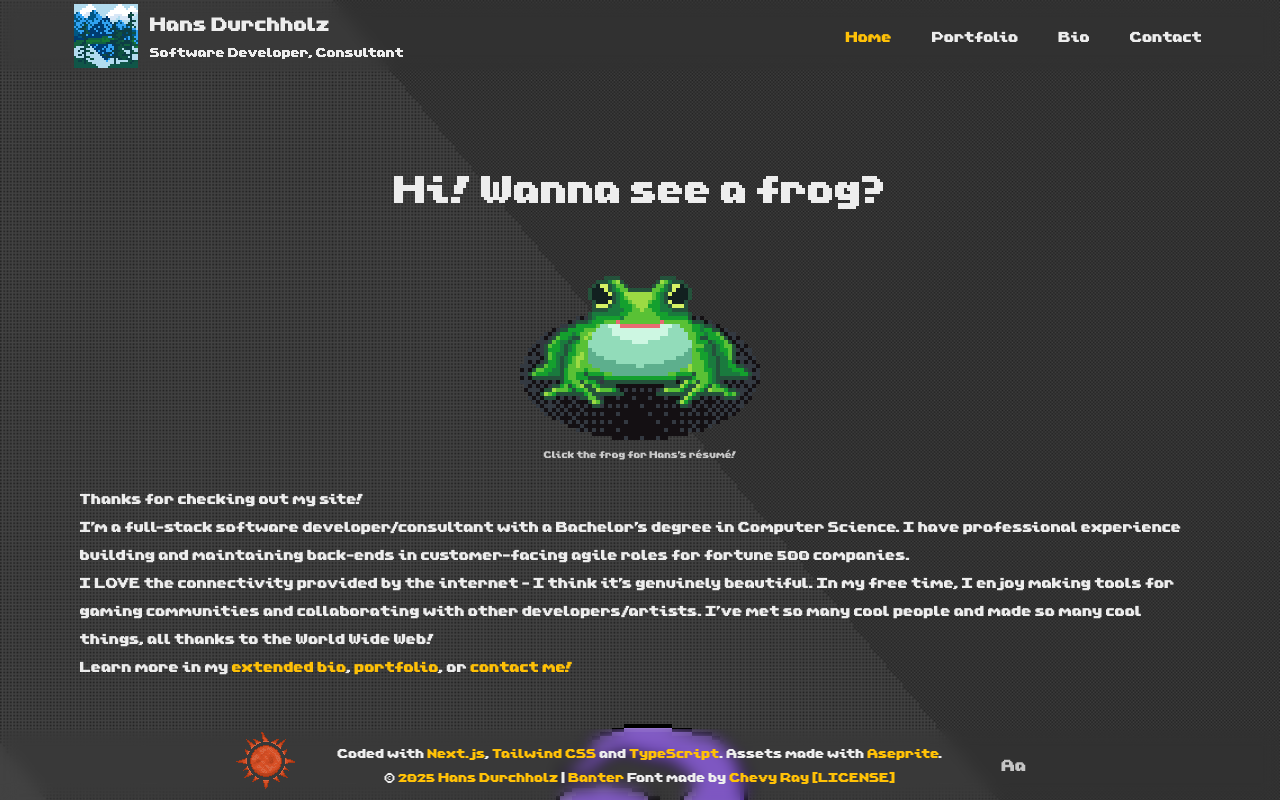
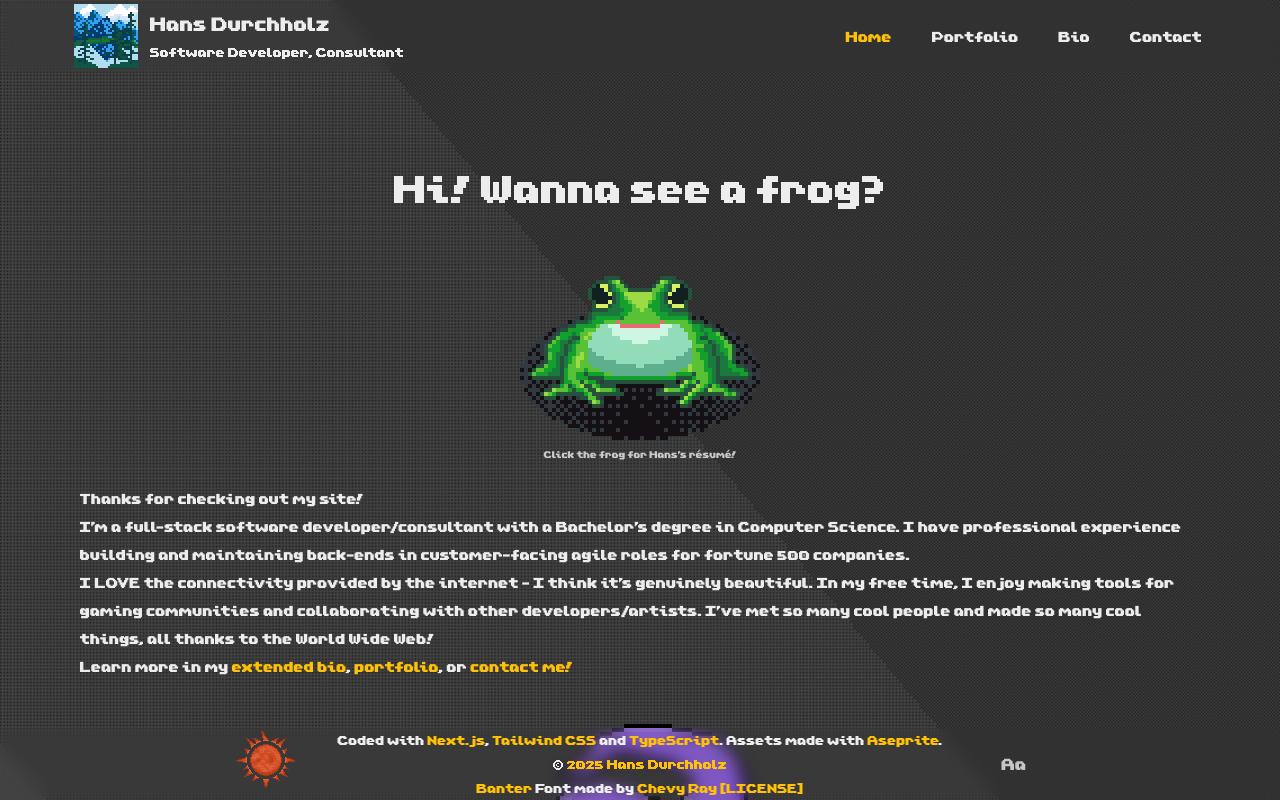
Before and after one commit to hansied67/hansied67.github.io, a Next.js app: page / in a window 1280 px wide. Shown: the top 800 px of the page. Built offline with nearby package versions, Linux system fonts and the light colour scheme.

Commit message:
footer sticky again, text toggle always on screen

```diff
--- a/src/app/components/SiteFooter/SiteFooter.tsx
+++ b/src/app/components/SiteFooter/SiteFooter.tsx
@@ -7,7 +7,7 @@ import TextToggle from "../TextToggle/TextToggle";
 
 export default function SiteFooter() {
     return(
-        <footer className="md:fixed w-full bottom-0 items-stretch backdrop-blur">
+        <footer className="fixed w-full bottom-0 items-stretch backdrop-blur">
           <div className="max-w-screen-xl flex mx-auto">
             <ThemeToggle className="flex flex-2 justify-end"/>
             <div className="flex flex-6 justify-center flex-col text-xs lg:text-base">
@@ -33,23 +33,22 @@ export default function SiteFooter() {
                 <Link
                 href="https://www.aseprite.org/"
                 target="_blank">
-                    Aseprite
+                  Aseprite
                 </Link>
-                .
-              </div>
-              <div className="text-center justify-items-center">
-                ©&nbsp;
+                . ©&nbsp;
                 <Link
                 href="https://github.com/hansied67/hansied67.github.io/blob/main/LICENSE"
                 target="_blank">
-                2025&nbsp;
+                  2025
                 </Link>
+                &nbsp;
                 <Link
                 href="https://bsky.app/profile/grunchyhands.bsky.social"
                 target="_blank">
                   Hans Durchholz
                 </Link>
-                &nbsp;|&nbsp;
+              </div>
+              <div className="text-center justify-items-center">
                 <Link
                 href="https://chevyray.itch.io/pixel-font-banter"
                 target="_blank">
```
